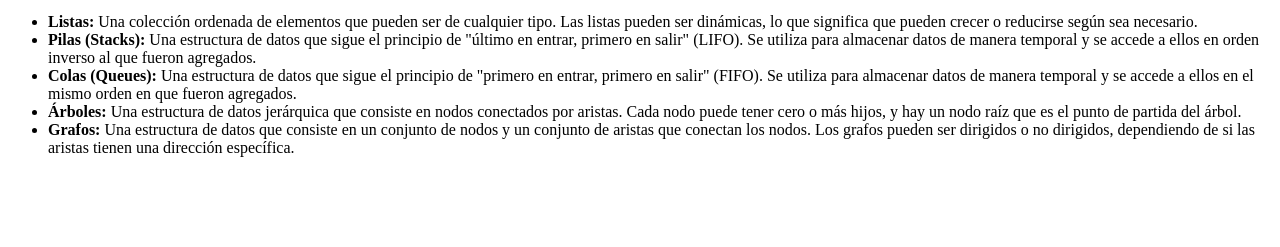
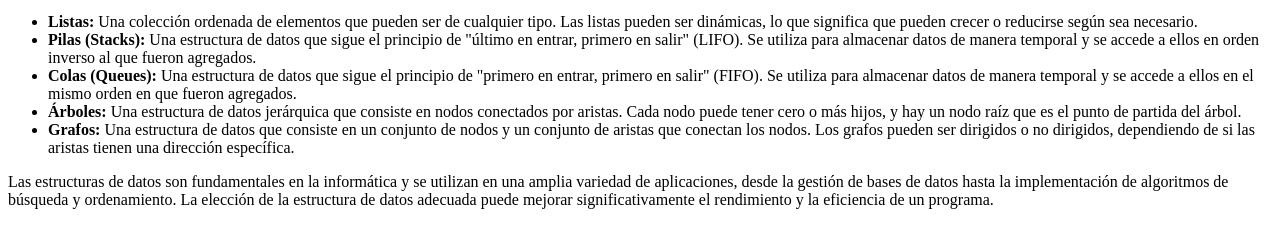
Before and after one commit to Bjtello/Estructura_Datos, a plain HTML site: page index.html in a window 1280 px wide. Shown: the part 119-366 px from the top of the page. Drawn offline with Linux system fonts and the light colour scheme.

Commit message:
Segundo commit index y modificacion Readme

```diff
--- a/index.html
+++ b/index.html
@@ -14,5 +14,8 @@
         <li><strong>Colas (Queues):</strong> Una estructura de datos que sigue el principio de "primero en entrar, primero en salir" (FIFO). Se utiliza para almacenar datos de manera temporal y se accede a ellos en el mismo orden en que fueron agregados.</li>
         <li><strong>Árboles:</strong> Una estructura de datos jerárquica que consiste en nodos conectados por aristas. Cada nodo puede tener cero o más hijos, y hay un nodo raíz que es el punto de partida del árbol.</li>
         <li><strong>Grafos:</strong> Una estructura de datos que consiste en un conjunto de nodos y un conjunto de aristas que conectan los nodos. Los grafos pueden ser dirigidos o no dirigidos, dependiendo de si las aristas tienen una dirección específica.</li>
+    </ul>
+    <p>Las estructuras de datos son fundamentales en la informática y se utilizan en una amplia variedad de aplicaciones, desde la gestión de bases de datos hasta la implementación de algoritmos de búsqueda y ordenamiento. La elección de la estructura de datos adecuada puede mejorar significativamente el rendimiento y la eficiencia de un programa.</p>
+
 </body>
 </html>
```
Also changed, not shown: 1 other file.
